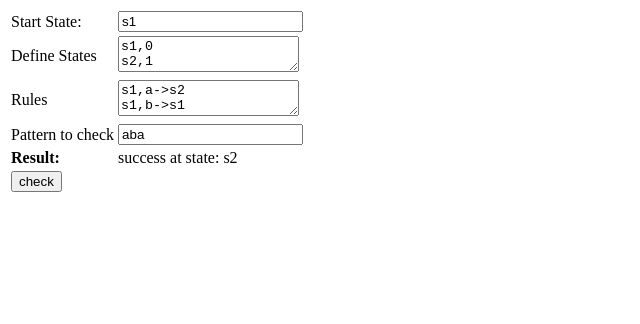
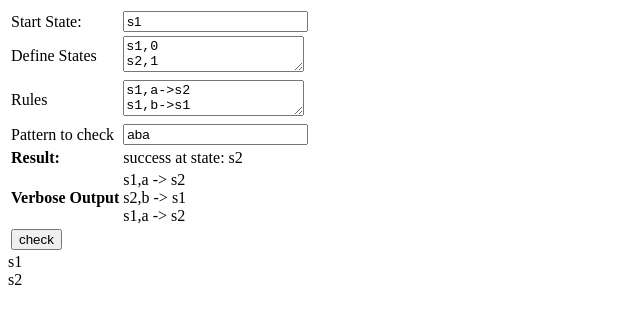
Before and after one commit to tscheims1/finit-state-machine, a plain HTML site: page index.html in a window 1280 px wide. Both pictures are taken after a click on the button "check". Shown: the whole page, without its empty margins (0-640 px from the left). Drawn offline with nearby package versions, Linux system fonts and the light colour scheme.

Commit message:
added verbose output;working on visualizer

```diff
--- a/FinitMachineFactory.js
+++ b/FinitMachineFactory.js
@@ -6,16 +6,21 @@ FinitMachineFactory = function(startState,states,rules)
     this.startState = startState;
     this.states = states.split("\n");
     this.rules = rules.split("\n");
-    this.machines = [];
+    this.machines = {};
+    this.visualizer = null;
 };
-FinitMachineFactory.prototype.generateFiniteMachine = function()
+FinitMachineFactory.prototype.generateFinitMachine = function()
 {
     for(var i =0; i < this.states.length; i++)
     {
 
         var splittedMachine = this.states[i].split(",");
+        var stateName = splittedMachine[0];
         this.machines[splittedMachine[0]] = new State(splittedMachine[0],parseInt(splittedMachine[1]));
     }
+    console.log(this.machines);
+    this.visualizer = new FinitMachineVisualizer(this.machines);
+
     for(var y = 0; y <this.rules.length; y++)
     {
         var splittedRule = this.rules[y].split("->");
@@ -23,8 +28,18 @@ FinitMachineFactory.prototype.generateFiniteMachine = function()
         this.machines[splittedLeftRule[0]].addState(splittedLeftRule[1],this.machines[splittedRule[1]]);
     }
 };
+FinitMachineFactory.prototype.visualizeFinitMachines = function()
+{
+    this.visualizer.draw();
+};
 FinitMachineFactory.prototype.start = function(pattern)
 {
+
     this.machines[this.startState].callNextState(pattern);
-    return this.machines[this.startState].result;
-};
+    var result =
+    {
+        'result':this.machines[this.startState].result,
+        'steps':this.machines[this.startState].steps
+    };
+    return result;
+}
--- /dev/null
+++ b/FinitMachineVisualizer.js
@@ -0,0 +1,19 @@
+/**
+ * Created by tscheims on 1/23/16.
+ */
+FinitMachineVisualizer = function(states)
+{
+
+    this.states = states;
+}
+FinitMachineVisualizer.prototype.draw = function()
+{
+    $.each(this.states,function(index,value)
+    {
+        var emptySate = $('<div></div>')
+            .attr('class', 'machine-state')
+            .attr('id', "state-"+index)
+            .text(index)
+            .appendTo($('#visual-state-machines'));
+    });
+};
--- a/State.js
+++ b/State.js
@@ -6,6 +6,8 @@ State = function(name,isEndState)
     this.name = name;
     this.isEndstate = isEndState;
     this.states = {};
+    this.__proto__.steps = [];
+
 };
 State.prototype.callNextState = function(input)
 {
@@ -23,6 +25,16 @@ State.prototype.callNextState = function(input)
         }
         return;
     }
+    if(typeof this.states[input[0]] == 'undefined')
+    {
+        this.__proto__.result = "wrong input";
+        console.log(this.__proto__.result);
+        return;
+    }
+
+    //Store all steps
+    this.__proto__.steps.push({'state':this.name,'token':input[0],'nextState':this.states[input[0]].name});
+
     inputForNextState = input.length == 1?"":input.substring(1);
     this.states[input[0]].callNextState(inputForNextState);
 };
--- a/index.html
+++ b/index.html
@@ -3,8 +3,10 @@
 <head>
     <meta charset="UTF-8">
     <title>Finit State Machine</title>
+    <link rel="stylesheet" href="style.css" type="text/css" />
     <script src="https://ajax.googleapis.com/ajax/libs/jquery/2.2.0/jquery.min.js"></script>
     <script src="State.js"></script>
+    <script src="FinitMachineVisualizer.js"></script>
     <script src="FinitMachineFactory.js"></script>
     <script>
         $(document).ready(function()
@@ -14,13 +16,22 @@
                 var p1 = new FinitMachineFactory($("#start-state").val(),
                         $("#defined-states").val(),
                         $("#rules").val());
-                p1.generateFiniteMachine();
+                p1.generateFinitMachine();
+                p1.visualizeFinitMachines();
+
                 var result = p1.start($("#pattern").val());
-                $("#result").text(result);
+                $("#result").text(result.result);
+                var verboseOutput ="";
+                for(var i =0; i < result.steps.length; i++)
+                {
+                    verboseOutput += result.steps[i].state+","+result.steps[i].token+" -> "+result.steps[i].nextState+"<br />";
+                }
+                $("#verbose-output").html(verboseOutput);
             });
         });
     </script>
 <body>
+    <div>
     <form>
         <table>
             <tr>
@@ -48,9 +59,17 @@ s2,b->s1</textarea></td>
                 <td><span id="result"></span></td>
             </tr>
             <tr>
+                <td><strong>Verbose Output</strong></td>
+                <td><span id="verbose-output"></span></td>
+            </tr>
+            <tr>
                 <td><input type="button" id="check-pattern" value="check" name="check-pattern" /></td>
             </tr>
         </table>
     </form>
+    </div>
+    <div id="visual-state-machines">
+
+    </div>
 </body>
 </html>
```
Also changed, not shown: style.css (added).
